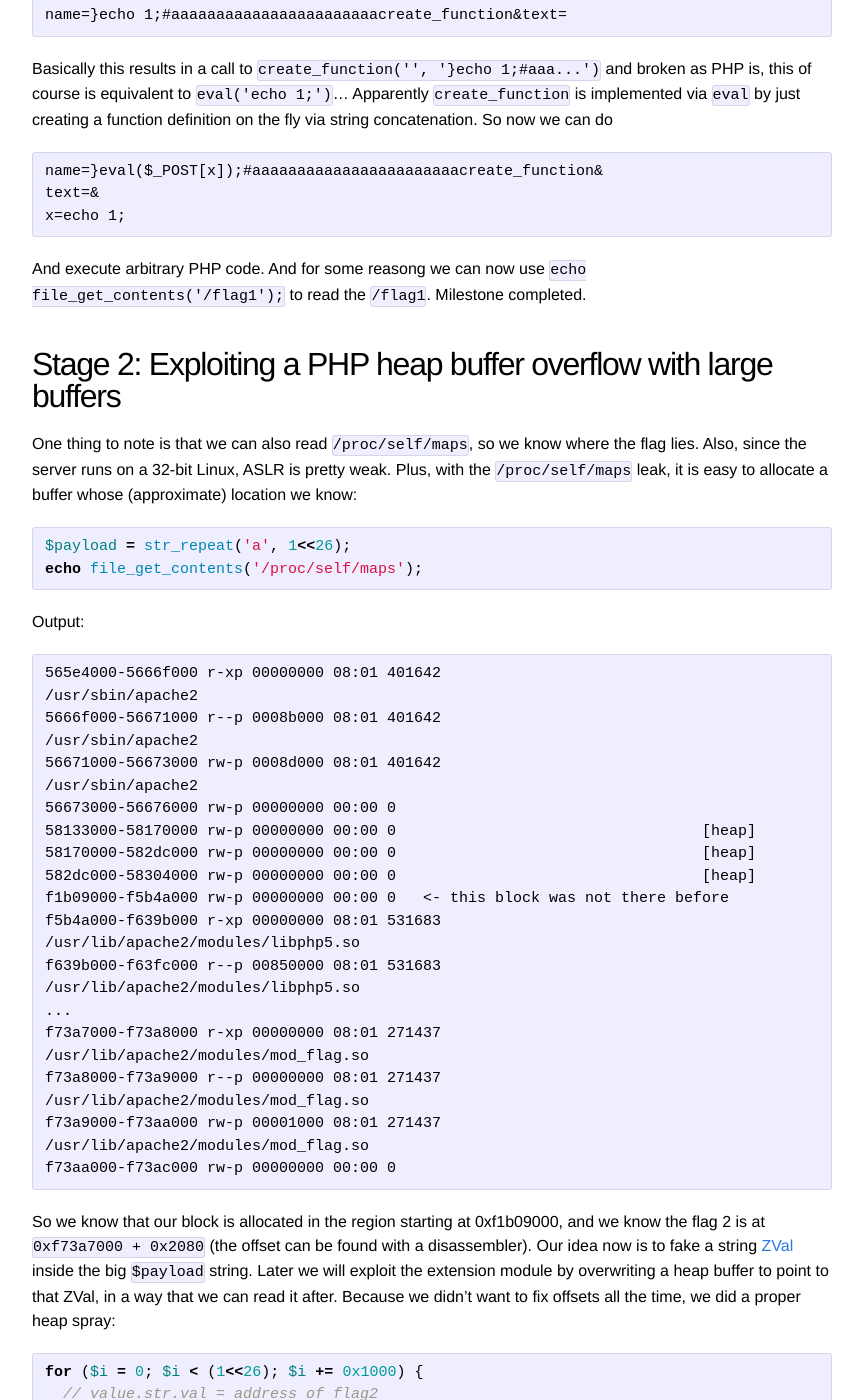
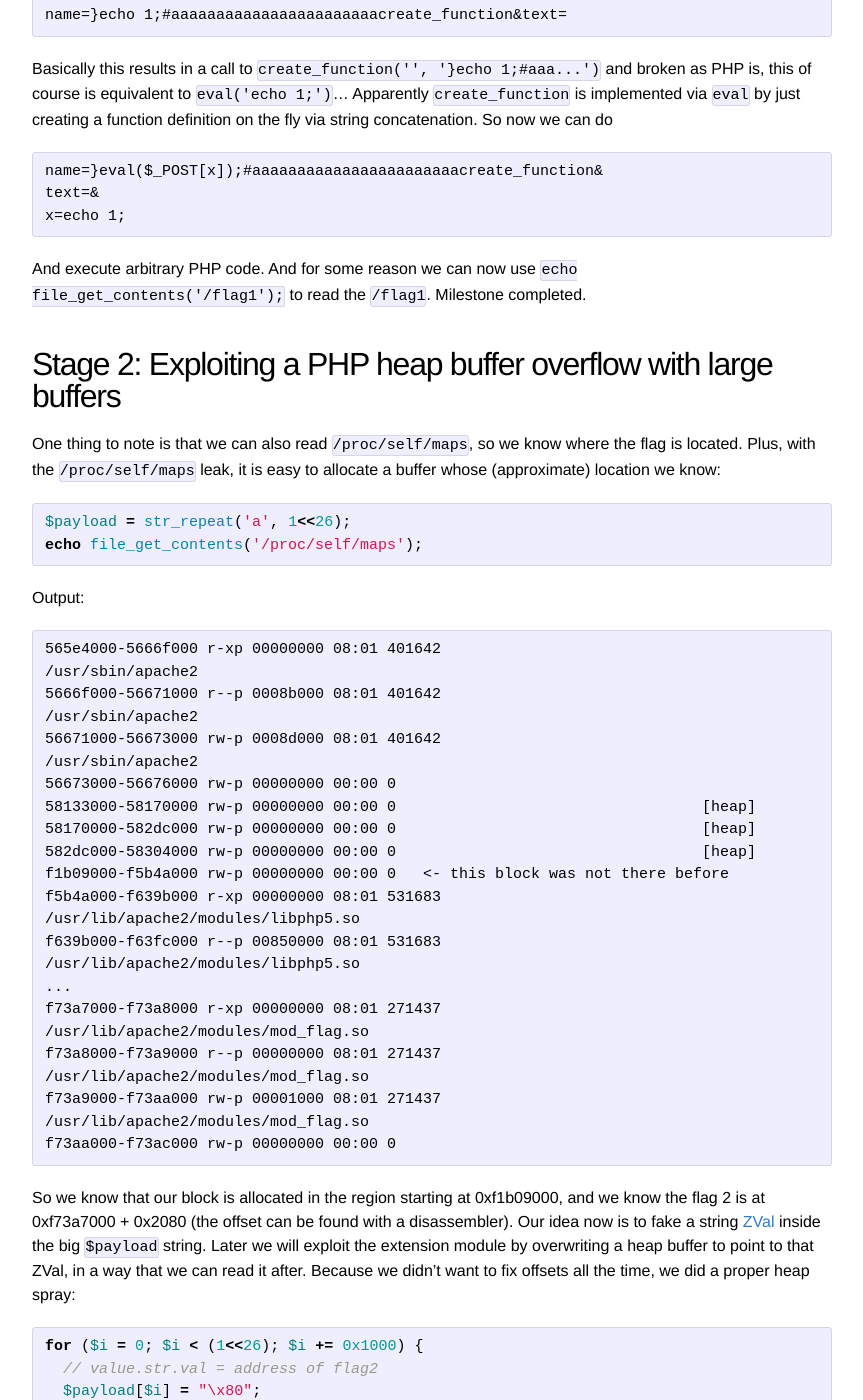
Before and after one commit to kitctf/www, a Jekyll site: the page built from _posts/2016-09-05-hastur.md, in a window 1280 px wide and 1400 px high, scrolled down 2115 px. Shown: the whole window, without its empty margins (208-1071 px from the left). Built offline with Jekyll 4.4.1, drawn with Linux system fonts in a browser that asks for light colours; some of the changed text lies outside the part shown.

Commit message:
fix some typos

```diff
--- a/_posts/2016-09-05-hastur.md
+++ b/_posts/2016-09-05-hastur.md
@@ -104,15 +104,14 @@
     text=&
     x=echo 1;
 
-And execute arbitrary PHP code. And for some reasong we can now use
+And execute arbitrary PHP code. And for some reason we can now use
 `echo file_get_contents('/flag1');` to read the `/flag1`. Milestone completed.
 
 ## Stage 2: Exploiting a PHP heap buffer overflow with large buffers
 
 One thing to note is that we can also read `/proc/self/maps`, so we know where
-the flag lies. Also, since the server runs on a 32-bit Linux, ASLR is pretty
-weak. Plus, with the `/proc/self/maps` leak, it is easy to allocate a buffer
-whose (approximate) location we know:
+the flag is located. Plus, with the `/proc/self/maps` leak, it is easy to allocate
+a buffer whose (approximate) location we know:
 
 {% highlight php %}
 $payload = str_repeat('a', 1<<26);
@@ -138,9 +137,9 @@
     f73aa000-f73ac000 rw-p 00000000 00:00 0
 
 So we know that our block is allocated in the region starting at 0xf1b09000,
-and we know the flag 2 is at `0xf73a7000 + 0x2080` (the offset can be found with
+and we know the flag 2 is at 0xf73a7000 + 0x2080 (the offset can be found with
 a disassembler). Our idea now is to fake a string
-[ZVal](http://php.net/manual/de/internals2.variables.intro.php) inside the big
+[ZVal](http://php.net/manual/en/internals2.variables.intro.php) inside the big
 `$payload` string. Later we will exploit the extension module by overwriting a heap
 buffer to point to that ZVal, in a way that we can read it after. Because we
 didn't want to fix offsets all the time, we did a proper heap spray:
@@ -217,8 +216,8 @@
 a buffer and computes the result. However, when computing the final length, it
 does not check for overflows. So if we use the maximum extra_len of 1023 (e.g.
 by passing in the name `"a"*1024`), and text is set to exactly 2<sup>22</sup>
-dot characters, then the result size will be `2**22 * (1023 + 1) = 0 (mod
-2**32)`, and the extension will allocate a one-byte buffer, which is *slightly*
+dot characters, then the result size will be `2^22 * (1023 + 1) = 0 (mod
+2^32)`, and the extension will allocate a one-byte buffer, which is *slightly*
 too small.
 
 Now the problem is that even though we get an enormous heap corruption, the
```
Also changed, not shown: other parts of _posts/2016-09-05-hastur.md (+4 -4 lines).
